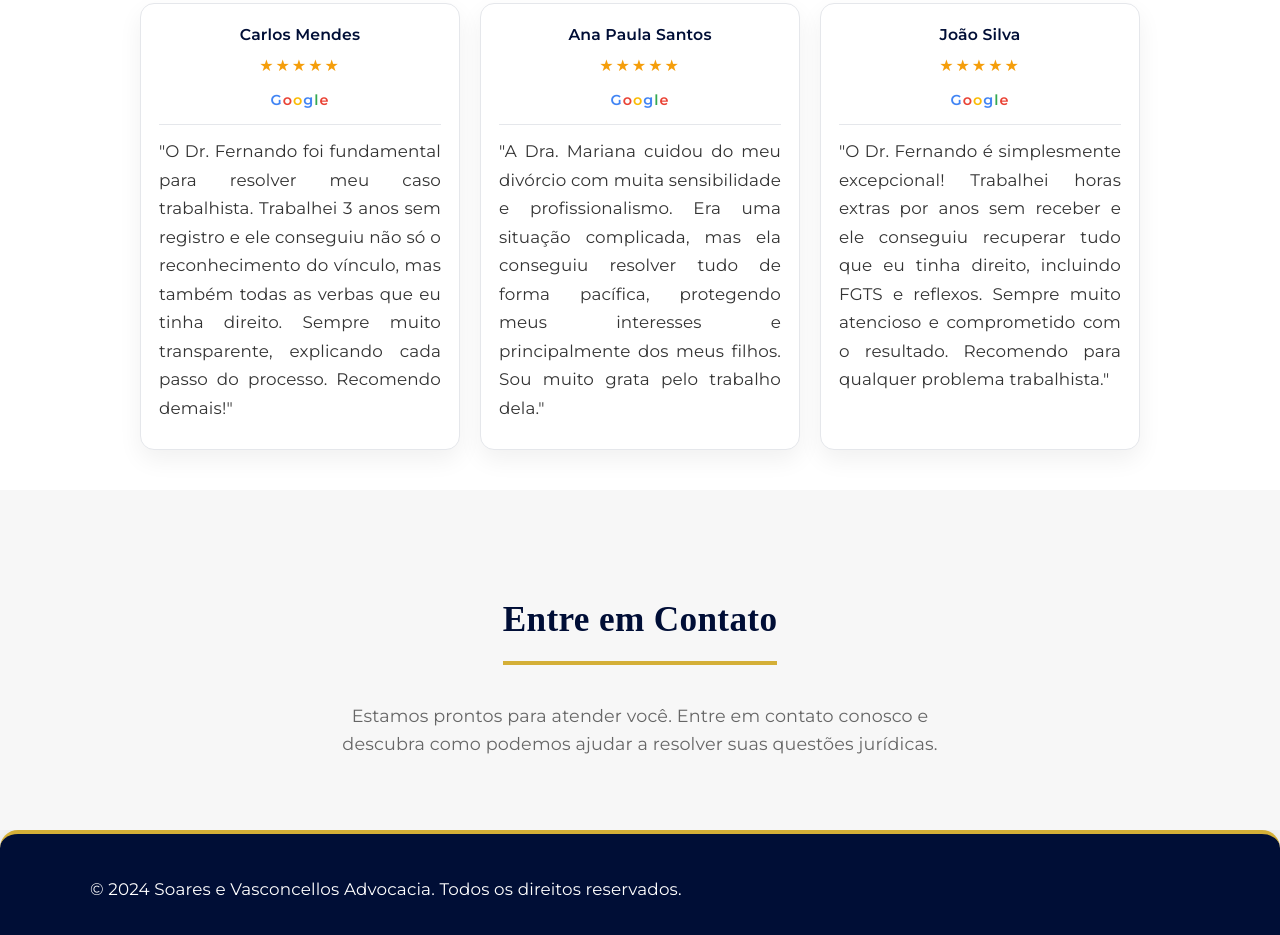
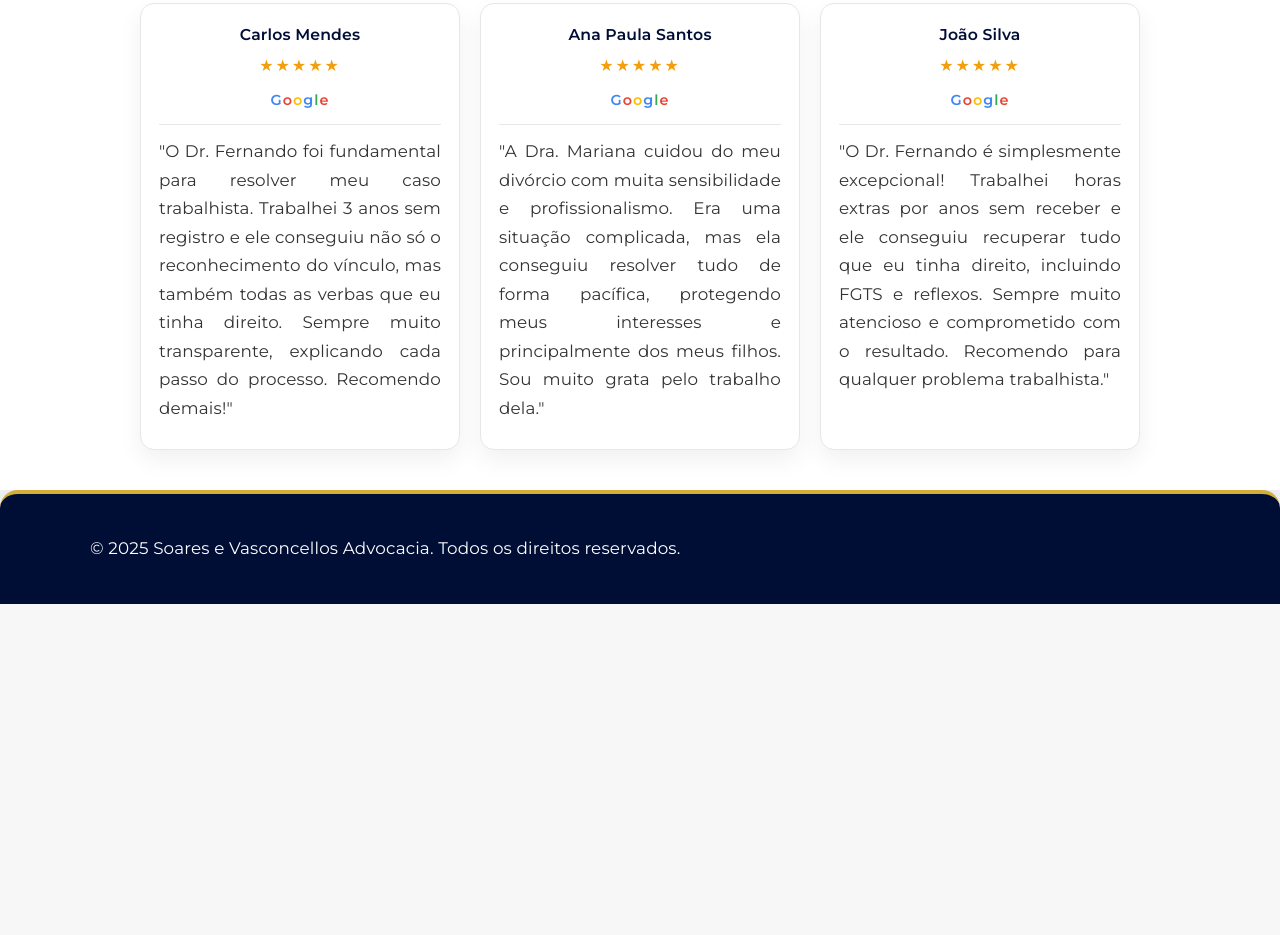
Before and after one commit to Devluizpaulo/soaresevasconcellos, a plain HTML site: page index.html in a window 1280 px wide. Shown: the part 5778-6713 px from the top of the page. After the commit the page ends 6382 px from the top, so only its background shows below. Drawn offline with Linux system fonts and the light colour scheme; a web font is replaced by a local one.

Commit message:
Add files via upload

```diff
--- a/index.html
+++ b/index.html
@@ -285,7 +285,7 @@
       </div>
     </div>
   </section>
-
+ <!--
   <section id="contato" class="contato-section">
     <div class="container">
       <h3 class="contato-title">Entre em Contato</h3>
@@ -322,7 +322,7 @@
 
   <footer>
     <div class="container">
-      <p>&copy; 2024 Soares e Vasconcellos Advocacia. Todos os direitos reservados.</p>
+      <p>&copy; 2025 Soares e Vasconcellos Advocacia. Todos os direitos reservados.</p>
     </div>
   </footer>
 
```
